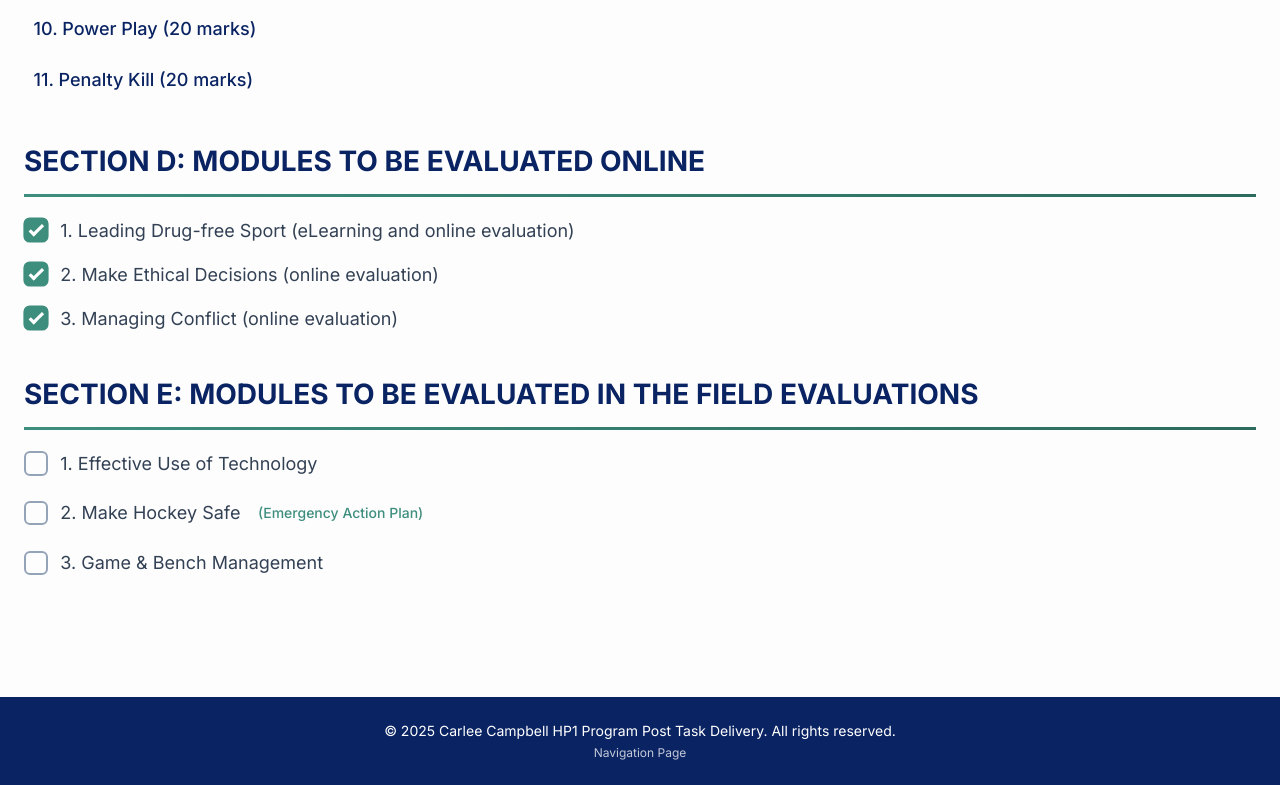
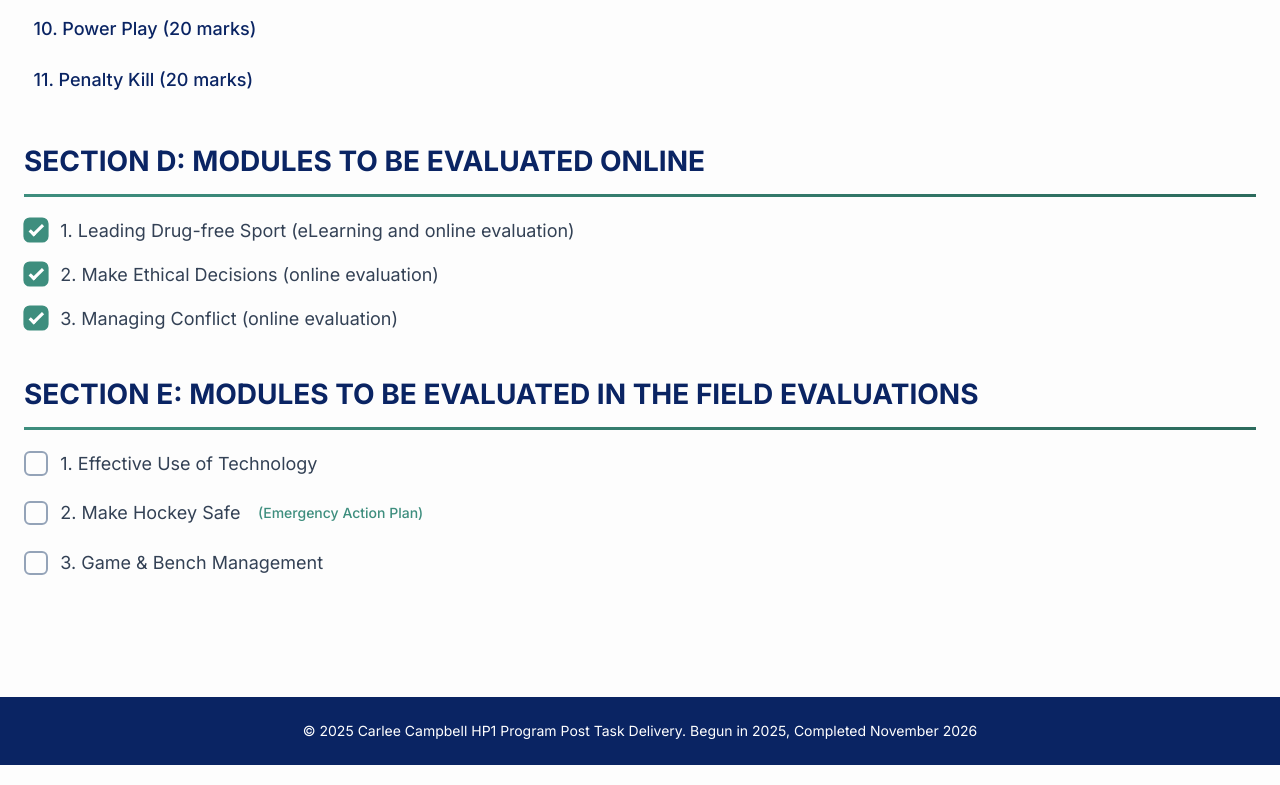
Before and after one commit to ccampbell1988/HP1-Post-Task-Home-Page, a plain HTML site: page index.html in a window 1280 px wide. Shown: the part 909-1694 px from the top of the page. Drawn offline with nearby package versions, Linux system fonts and the light colour scheme.

Commit message:
Update footer
Co-Authored-By: Claude Opus 5.5 <noreply@anthropic.com>

```diff
--- a/index.html
+++ b/index.html
@@ -369,8 +369,7 @@
     </main>
 
     <footer class="bg-[#0A2463] text-white text-center p-6 mt-12">
-        <p class="text-sm">&copy; 2025 Carlee Campbell HP1 Program Post Task Delivery. All rights reserved.</p>
-        <p class="text-xs mt-1 opacity-75">Navigation Page</p>
+        <p class="text-sm">&copy; 2025 Carlee Campbell HP1 Program Post Task Delivery. Begun in 2025, Completed November 2026</p>
     </footer>
 
     <script>
```
